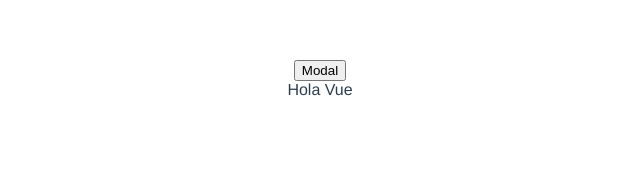
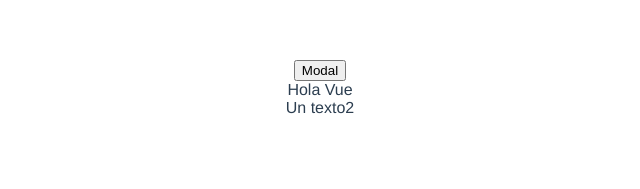
Before and after one commit to hector-gg/C2_Componentes, a Vue app: page / in a window 1280 px wide. Shown: the top 189 px of the page, without its empty margins (320-960 px from the left). Built offline with nearby package versions, Linux system fonts and the light colour scheme.

Commit message:
09_mixins

```diff
--- a/src/App.vue
+++ b/src/App.vue
@@ -2,12 +2,15 @@
     <div>
         <div><button @click="toggle">Modal</button></div>
         <div>{{ text }}</div>
+        <div>{{ algo }}</div>
     </div>
 </template>
 
 <script>
+import base from "@/mixins/base";
 export default {
     name: "App",
+    mixins: [base],
     data() {
         return {
             text: "Hola Vue",
--- /dev/null
+++ b/src/mixins/base.js
@@ -0,0 +1,10 @@
+export default {
+    data() {
+        return {
+            algo: "Un texto2"
+        }
+    },
+    created() {
+        console.log("base created");
+    }
+};
```
